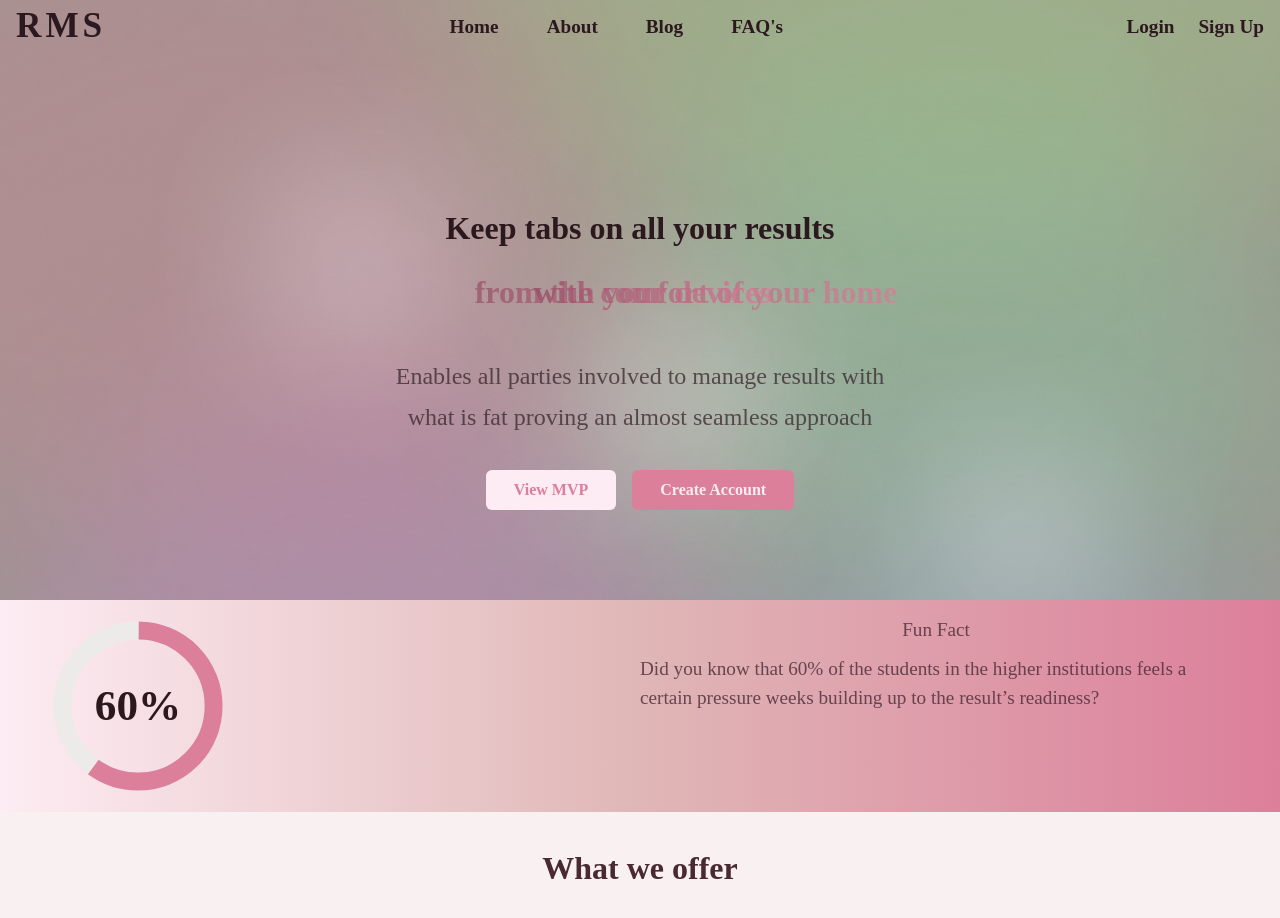
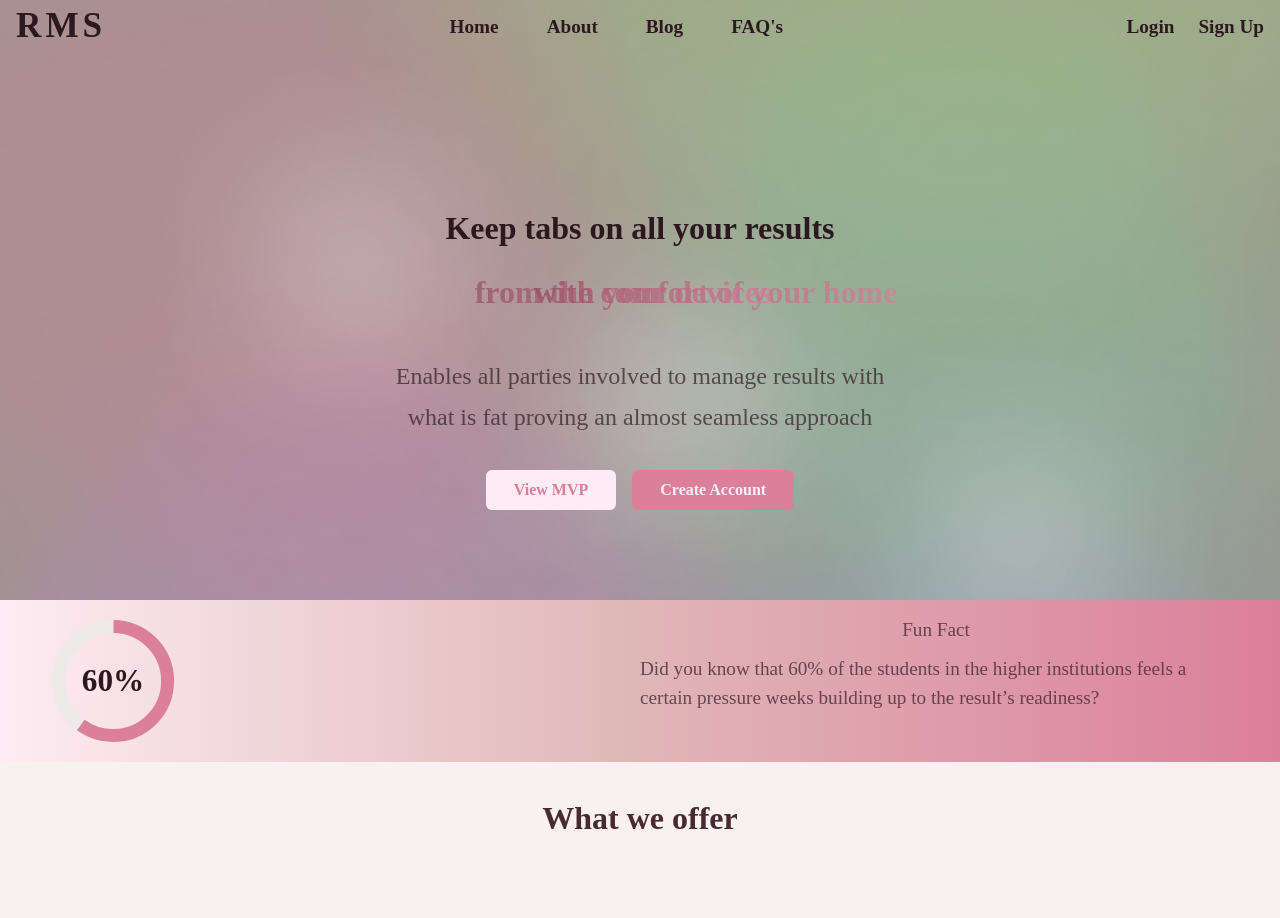
Before and after one commit to AchevaEnterprise/RMS-landing-page, a React (Create React App) app: page / in a window 1280 px wide. Shown: the top 918 px of the page. Built offline with nearby package versions, Linux system fonts and the light colour scheme.

Commit message:
building the testimonial section

```diff
--- a/src/components/Body.tsx
+++ b/src/components/Body.tsx
@@ -26,7 +26,7 @@ const Body = () => {
         px="3rem"
         bgGradient="linear-gradient(270deg, #DC7F9B 0%, #E0B7B7 50.62%, #FDECF3 100%)">
         <Flex fontFamily="inherit" justifyContent="space-between" wrap="wrap">
-          <CircularProgress value={60} color="#DC7F9B" size="180px">
+          <CircularProgress value={60} color="#DC7F9B" size="130px">
             <CircularProgressLabel fontWeight={700} color={textColor}>
               60%
             </CircularProgressLabel>
```
Also changed, not shown: src/components/Testimonials.tsx (added, +13 -0 lines).
